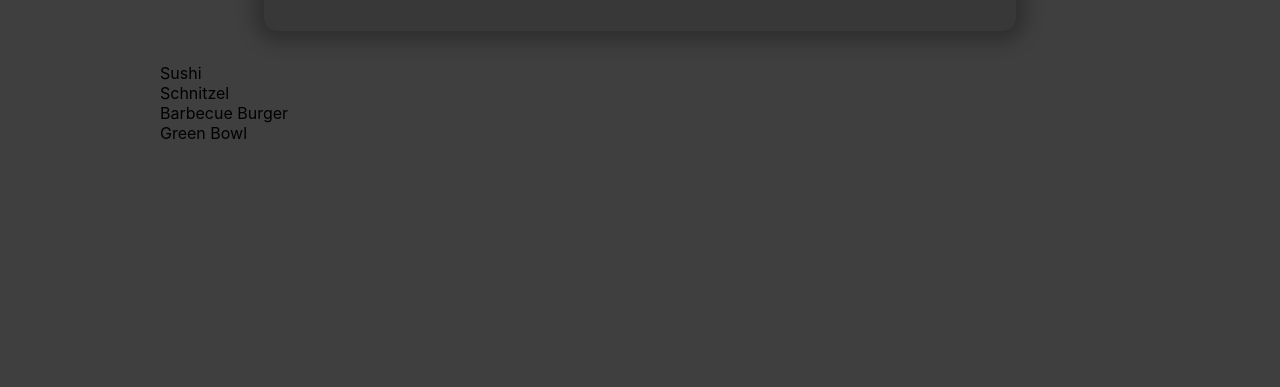
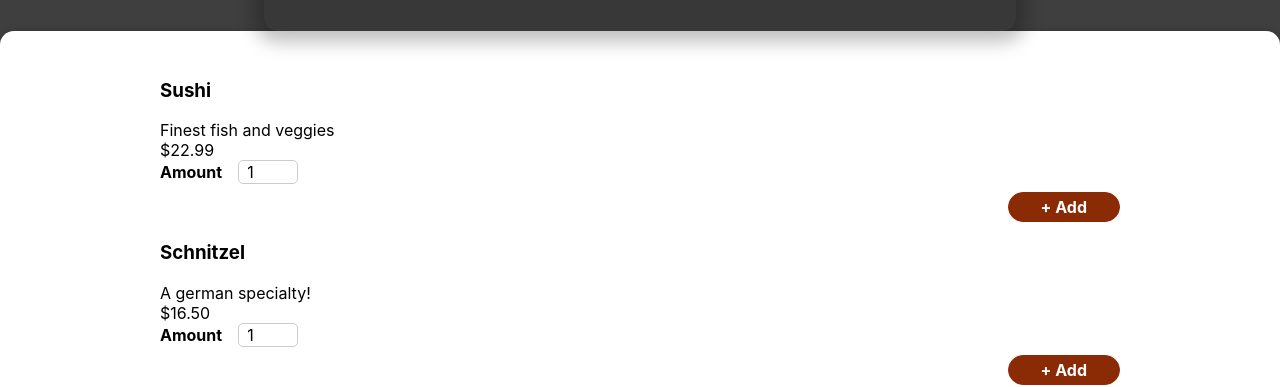
Before and after one commit to bowmancg/food-order, a React (Create React App) app: page / in a window 1280 px wide. Shown: the part 419-806 px from the top of the page. Built offline with nearby package versions, Linux system fonts and the light colour scheme.

Commit message:
added cards and forms

```diff
--- a/src/components/Meals/AvailableMeals.jsx
+++ b/src/components/Meals/AvailableMeals.jsx
@@ -1,5 +1,7 @@
 import React from 'react';
 import classes from './AvailableMeals.module.css'
+import Card from '../UI/Card';
+import MealItem from './MealItem/MealItem';
 
 const dummy_data = [
     {
@@ -29,13 +31,15 @@
 ]
 
 const AvailableMeals = () => {
-    const mealList = dummy_data.map(meal => <li>{meal.name}</li>)
+    const mealList = dummy_data.map(meal => <MealItem id={meal.id} key={meal.id} name={meal.name} description={meal.description} price={meal.price} />)
     return (
-        <section className={classes.meals}>
-            <ul>
-                {mealList}
-            </ul>
-        </section>
+        <Card>
+            <section className={classes.meals}>
+                <ul>
+                    {mealList}
+                </ul>
+            </section>
+        </Card>
     );
 }
 
--- /dev/null
+++ b/src/components/Meals/MealItem/MealItem.jsx
@@ -0,0 +1,21 @@
+import React from 'react';
+import classes from './MealItem.module.css'
+import MealItemForm from './MealItemForm';
+
+const MealItem = (props) => {
+    const price = `$${props.price.toFixed(2)}`
+    return (
+        <li className={classes.meal}>
+            <div>
+                <h3>{props.name}</h3>
+                <div className={classes.description}>{props.description}</div>
+                <div className={classes.price}>{price}</div>
+            </div>
+            <div>
+                <MealItemForm id={props.id} />
+            </div>
+        </li>
+    );
+}
+
+export default MealItem;
--- /dev/null
+++ b/src/components/Meals/MealItem/MealItemForm.jsx
@@ -0,0 +1,27 @@
+import React, { useState } from 'react';
+import classes from './MealItemForm.module.css'
+import Input from '../../UI/Input';
+
+const MealItemForm = (props) => {
+
+
+    const submitHandler = (event) => {
+        event.preventDefault()
+    }
+
+    return (
+        <form className={classes.form} onSubmit={submitHandler}>
+            <Input label="Amount" input={{
+                id: 'amount_' + props.id,
+                type: 'number',
+                min: '1',
+                max: '5',
+                step: '1',
+                defaultValue: '1'
+            }} />
+            <button>+ Add</button>
+        </form>
+    );
+}
+
+export default MealItemForm;
--- /dev/null
+++ b/src/components/Meals/MealItem/MealItemForm.module.css
@@ -0,0 +1,20 @@
+.form {
+    text-align: right;
+  }
+
+  .form button {
+    font: inherit;
+    cursor: pointer;
+    background-color: #8a2b06;
+    border: 1px solid #8a2b06;
+    color: white;
+    padding: 0.25rem 2rem;
+    border-radius: 20px;
+    font-weight: bold;
+  }
+
+  .form button:hover,
+  .form button:active {
+    background-color: #641e03;
+    border-color: #641e03;
+  }
--- /dev/null
+++ b/src/components/UI/Card.jsx
@@ -0,0 +1,12 @@
+import React from 'react';
+import classes from './Card.module.css'
+
+const Card = (props) => {
+    return (
+        <div className={classes.card}>
+            {props.children}
+        </div>
+    );
+}
+
+export default Card;
--- /dev/null
+++ b/src/components/UI/Card.module.css
@@ -0,0 +1,6 @@
+.card {
+    padding: 1rem;
+    box-shadow: 0 2px 8px rgba(0, 0, 0, 0.25);
+    border-radius: 14px;
+    background-color: white;
+  }
--- /dev/null
+++ b/src/components/UI/Input.jsx
@@ -0,0 +1,13 @@
+import React from 'react';
+import classes from './Input.module.css'
+
+const Input = (props) => {
+    return (
+        <div className={classes.input}>
+            <label htmlFor={props.input.id}>{props.label}</label>
+            <input id={props.input.id} {...props.input} />
+        </div>
+    );
+}
+
+export default Input;
--- /dev/null
+++ b/src/components/UI/Input.module.css
@@ -0,0 +1,18 @@
+.input {
+    display: flex;
+    align-items: center;
+    margin-bottom: 0.5rem;
+  }
+
+  .input label {
+    font-weight: bold;
+    margin-right: 1rem;
+  }
+
+  .input input {
+    width: 3rem;
+    border-radius: 5px;
+    border: 1px solid #ccc;
+    font: inherit;
+    padding-left: 0.5rem;
+  }
```
Also changed, not shown: src/components/Meals/MealItem/MealItem.module.css (added).
